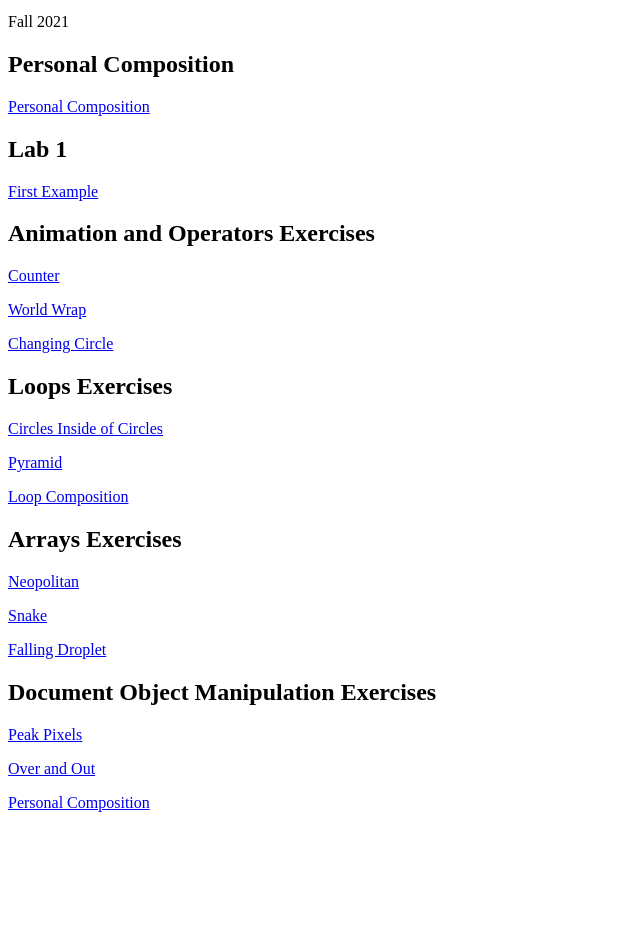
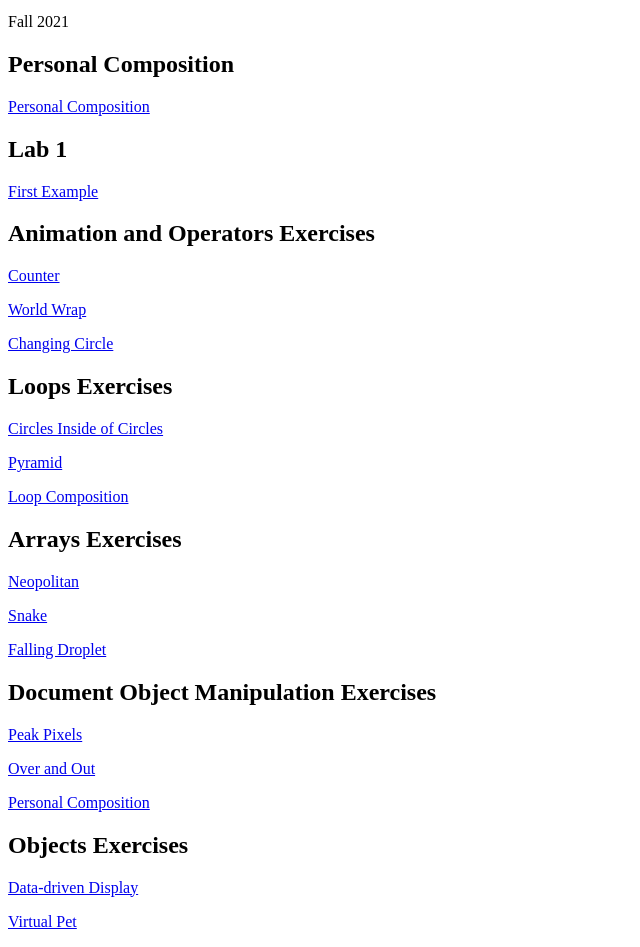
Before and after one commit to Bnewton019/n220fall2021newton-main, a plain HTML site: page index.html in a window 1280 px wide. Shown: the part 127-1074 px from the top of the page, without its empty margins (0-640 px from the left). Before the commit the page ends 955 px from the top, so only its background shows below. Drawn offline with Linux system fonts and the light colour scheme.

Commit message:
Added 2 Assignments to Index

```diff
--- a/index.html
+++ b/index.html
@@ -34,6 +34,9 @@
     <p><a href ="Projects/Over and Out/index.html">Over and Out</a> </p>
     <p><a href="Projects/Personal Composition DOM/index.html">Personal Composition</a> </p>
 
+   <h2>Objects Exercises</h2>
+   <p><a href="Projects/Data-driven Display/index.html">Data-driven Display</a> </p>
+   <p><a href="Projects/Virtual Pet/">Virtual Pet</a> </p>
 
 
 
```
